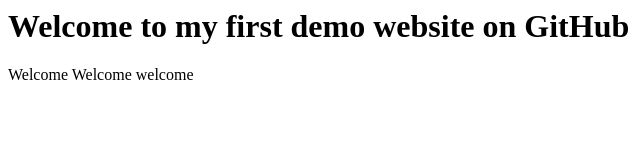
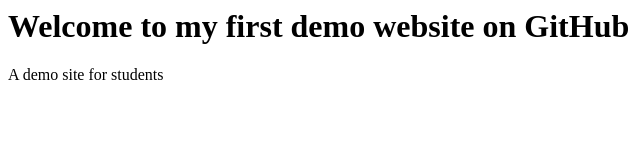
Before and after one commit to immanuelonlineschool/moo, a plain HTML site: page index.html in a window 1280 px wide. Shown: the full height of the page, 0-640 px from the left. Drawn offline with Linux system fonts and the light colour scheme.

Commit message:
Update index.html

```diff
--- a/index.html
+++ b/index.html
@@ -1,6 +1,6 @@
 <html>
 <body>
 <h1>Welcome to my first demo website on GitHub</h1>
-<p>Welcome Welcome welcome </p>
+<p>A demo site for students </p>
 </body>
 </html>
```
